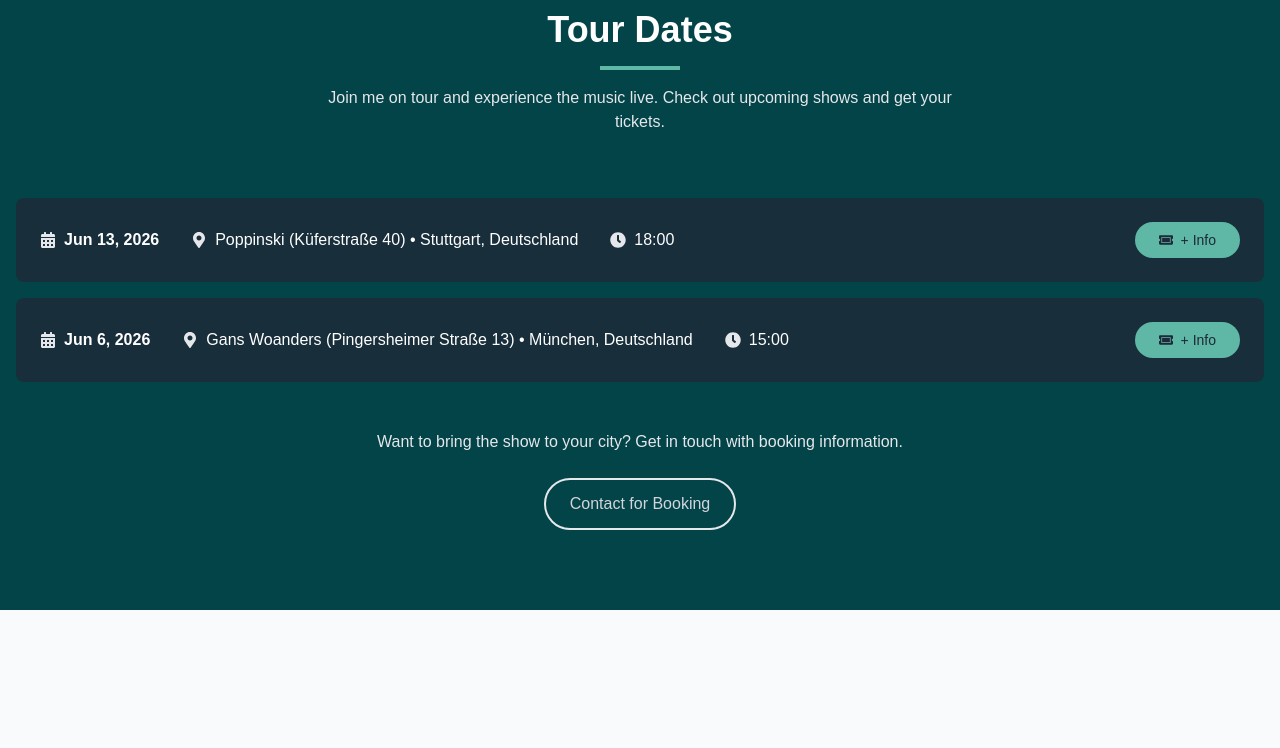
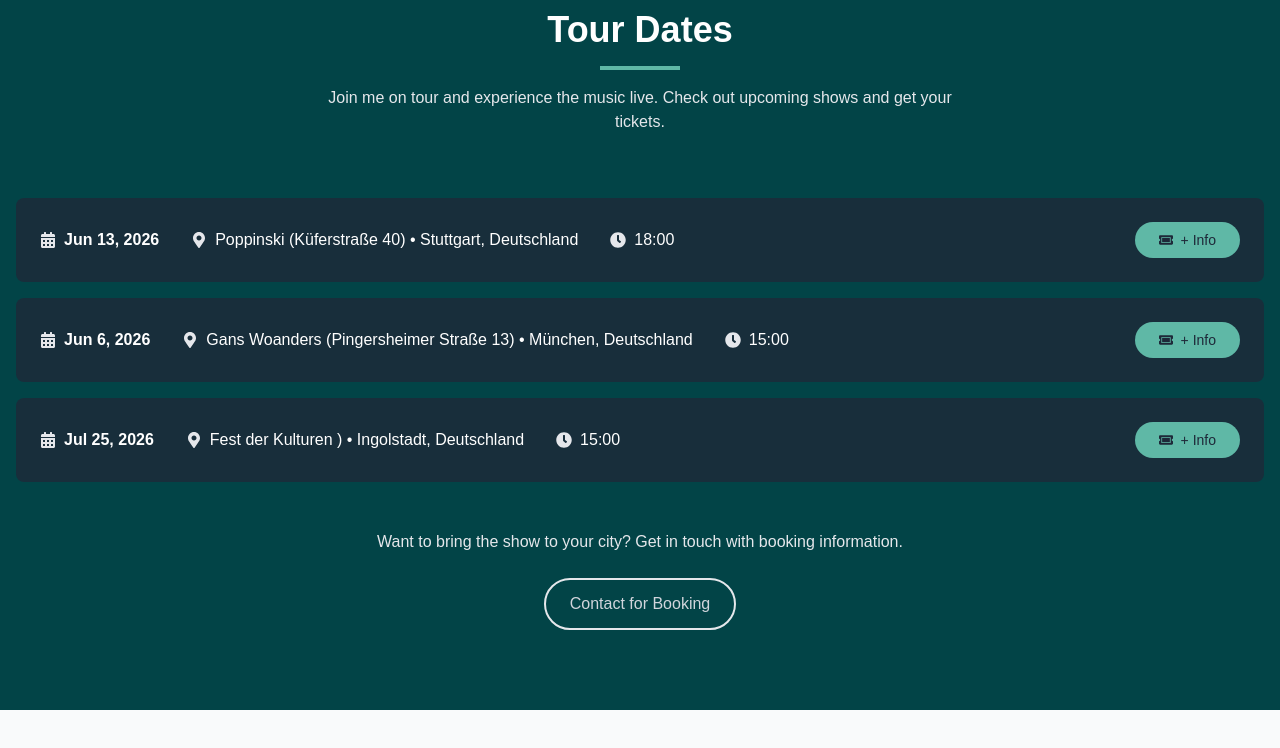
Before and after one commit to cristianmilesi/tatamilesiweb, a React (Vite) app: page / in a window 1280 px wide. Shown: the part 2776-3524 px from the top of the page. Built offline with nearby package versions, Linux system fonts and the light colour scheme; a web font is replaced by a local one.

Commit message:
Fechas Junio Julio

```diff
--- a/src/assets/data/tour-dates.ts
+++ b/src/assets/data/tour-dates.ts
@@ -31,6 +31,16 @@ export const tourDates: TourDate[] = [
     ticketUrl: "https://www.instagram.com/gans_woanders/",
     soldOut: false,
   },
+  {
+    id: 3,
+    date: "2026-07-25", // Formato ISO para facilitar la internacionalización
+    venue: "Fest der Kulturen )",
+    city: "Ingolstadt",
+    country: "Deutschland",
+    time: "15:00",
+    ticketUrl: "Kostenloser Eintritt",
+    soldOut: false,
+  },
   // {
   //   id: 2,
   //   date: "2025-07-03",
```
